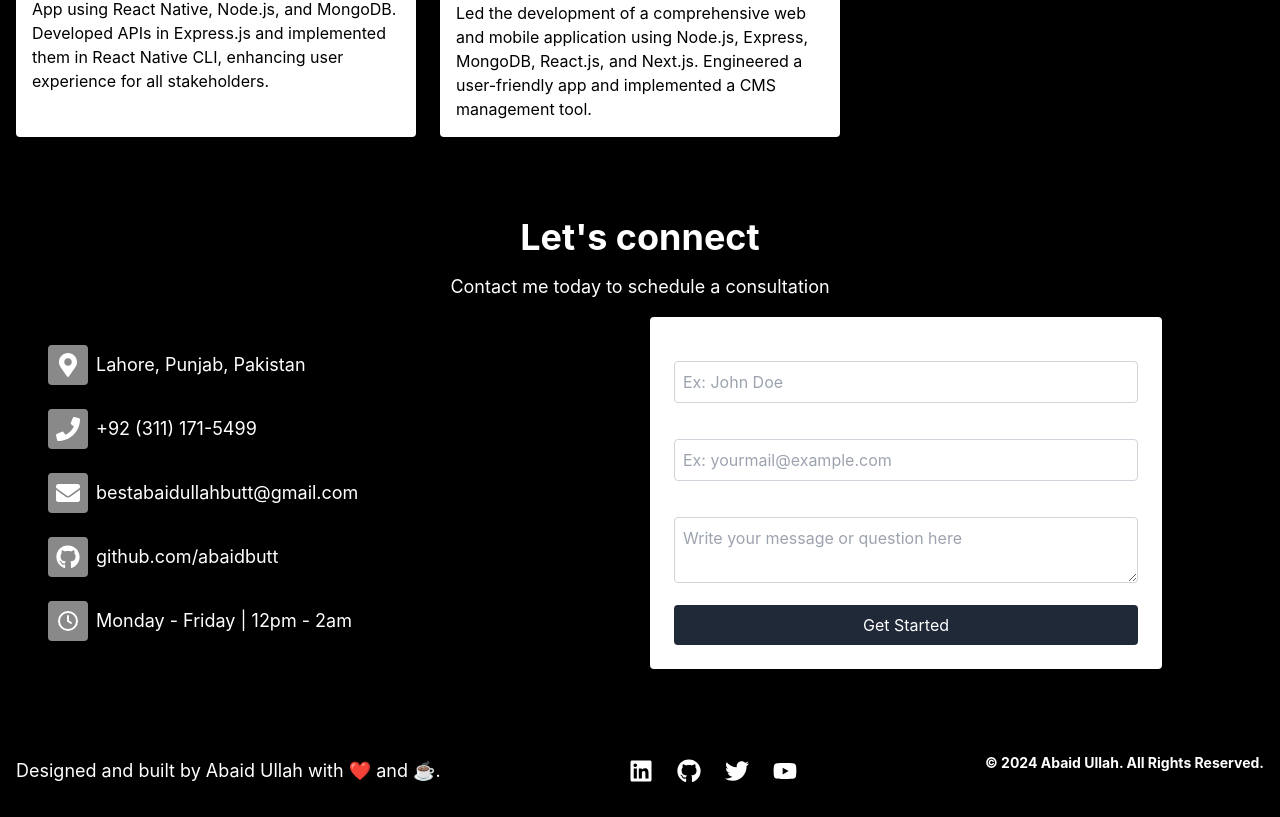
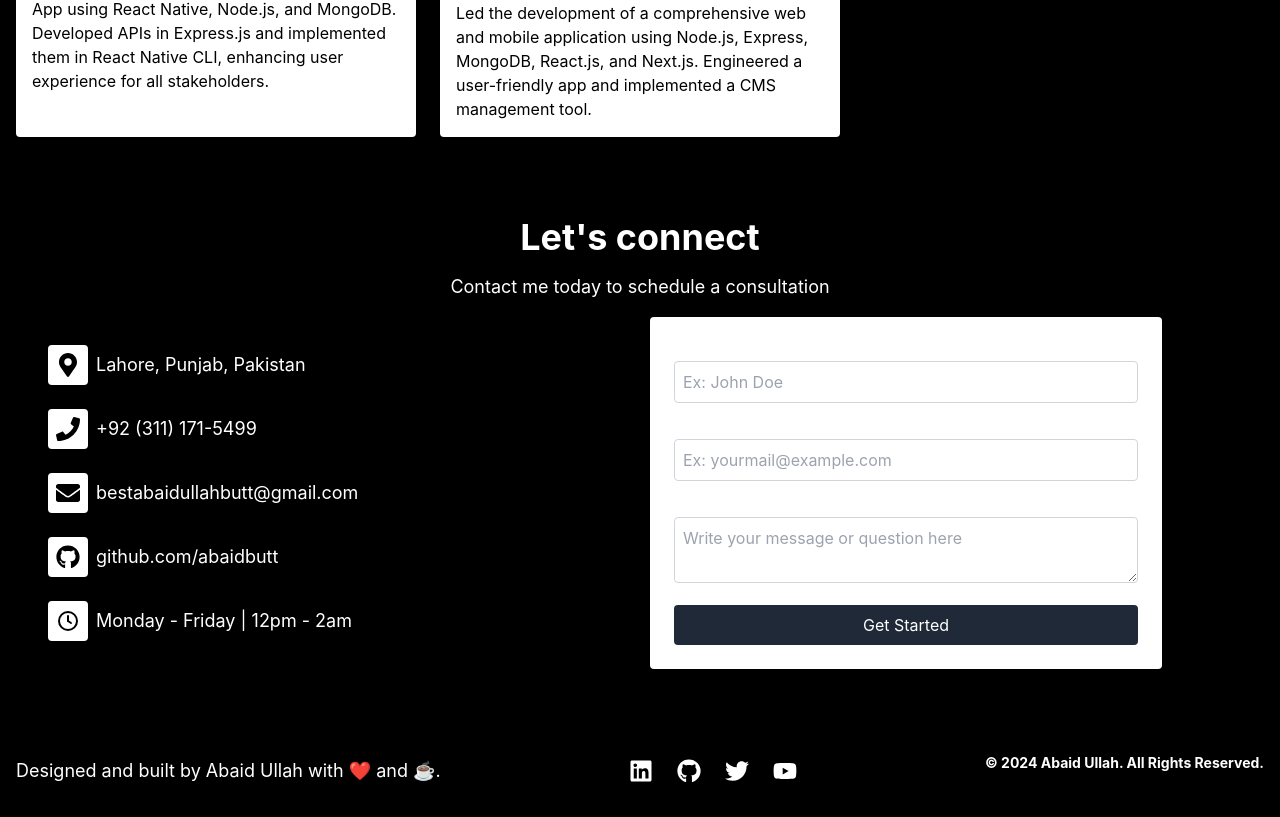
Before and after one commit to abaidbutt/abaidullah, a React (Create React App) app: page / in a window 1280 px wide. Shown: the part 3311-4128 px from the top of the page. Built offline with nearby package versions, Linux system fonts and the light colour scheme.

Commit message:
dark enable

```diff
--- a/src/components/Contact.tsx
+++ b/src/components/Contact.tsx
@@ -42,35 +42,35 @@ const Contact: React.FC = () => {
       <div className="container mx-auto px-4 grid grid-cols-1 md:grid-cols-2 gap-5">
         <div className=" flex flex-col justify-center space-y-6 mt-8 md:mt-0 md:pl-8">
           <div className="flex items-center space-x-2">
-            <div className='bg-[#898989] rounded shadow p-2'>
-              <FaMapMarkerAlt size={24} className="text-white" />
+            <div className='bg-black dark:bg-white rounded shadow p-2'>
+              <FaMapMarkerAlt size={24} className="text-white dark:text-black" />
             </div>
             <a href="https://www.google.com/maps/search/?api=1&query=Lahore%2C+Punjab%2C+Pakistan" target="_blank" rel="noopener noreferrer" className="text-lg">
               Lahore, Punjab, Pakistan
             </a>
           </div>
           <div className="flex items-center space-x-2">
-            <div className='bg-[#898989] rounded shadow p-2'>
-              <FaPhone size={24} className="text-white" />
+            <div className='bg-black dark:bg-white rounded shadow p-2'>
+              <FaPhone size={24} className="text-white dark:text-black" />
             </div>
             <a href="tel:+923111715499" className="text-lg">+92 (311) 171-5499</a>
           </div>
           <div className="flex items-center space-x-2">
-            <div className='bg-[#898989] rounded shadow p-2'>
-              <FaEnvelope size={24} className="text-white" />
+            <div className='bg-black dark:bg-white rounded shadow p-2'>
+              <FaEnvelope size={24} className="text-white dark:text-black" />
             </div>
             <a href="mailto:bestabaidullahbutt@gmail.com" className="text-lg">bestabaidullahbutt@gmail.com</a>
           </div>
           <div className="flex items-center space-x-2">
-            <div className='bg-[#898989] rounded shadow p-2'>
+            <div className='bg-black dark:bg-white rounded shadow p-2'>
 
-              <FaGithub size={24} className="text-white" />
+              <FaGithub size={24} className="text-white dark:text-black" />
             </div>
             <a href="https://github.com/abaidbutt" className="text-lg hover:text-blue-400">github.com/abaidbutt</a>
           </div>
           <div className="flex items-center space-x-2">
-            <div className='bg-[#898989] rounded shadow p-2'>
-              <TbClockHour4 size={24} className="text-white" />
+            <div className='bg-black dark:bg-white rounded shadow p-2'>
+              <TbClockHour4 size={24} className="text-white dark:text-black" />
             </div>
             <a href="https://github.com/abaidbutt" className="text-lg hover:text-blue-400">
 
```
